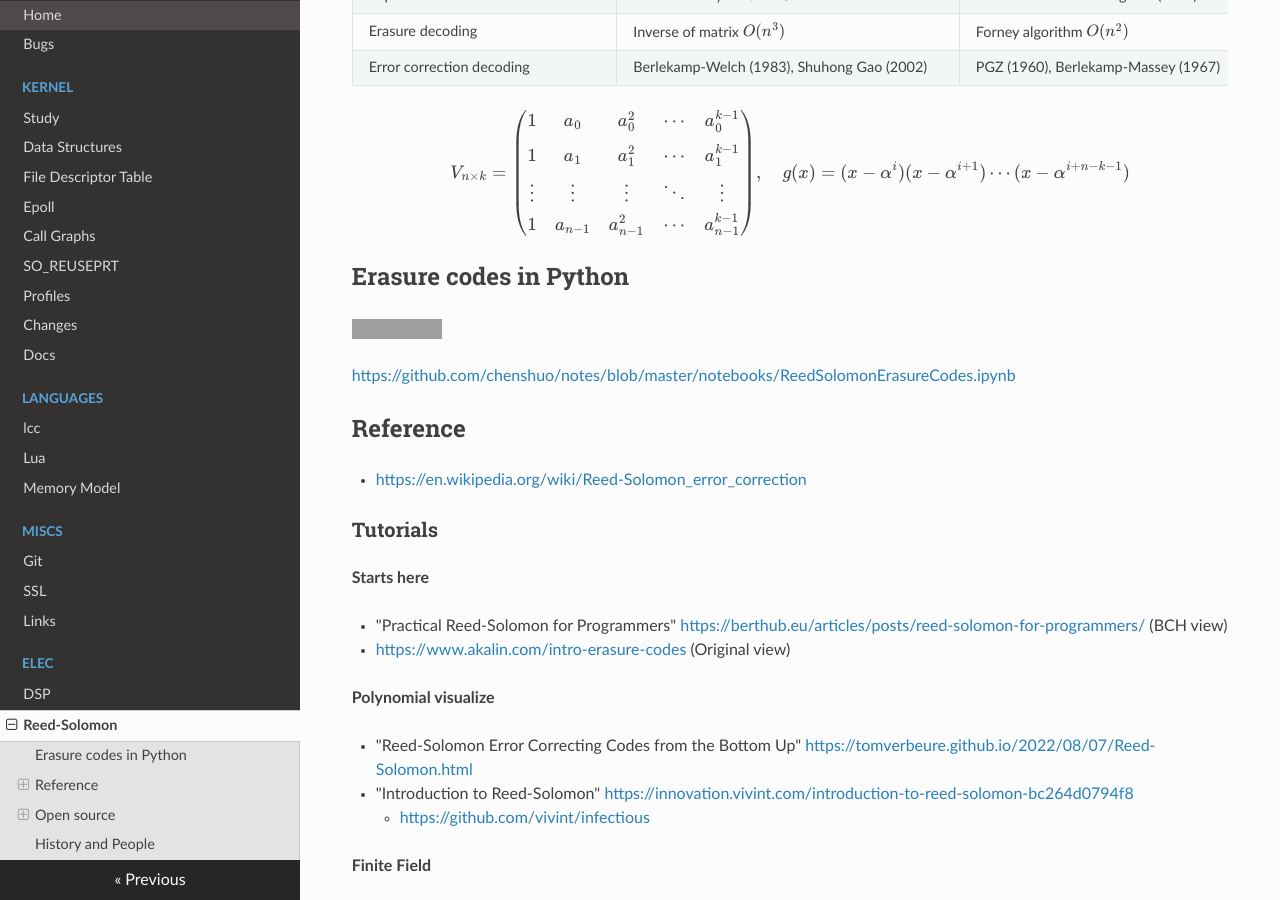
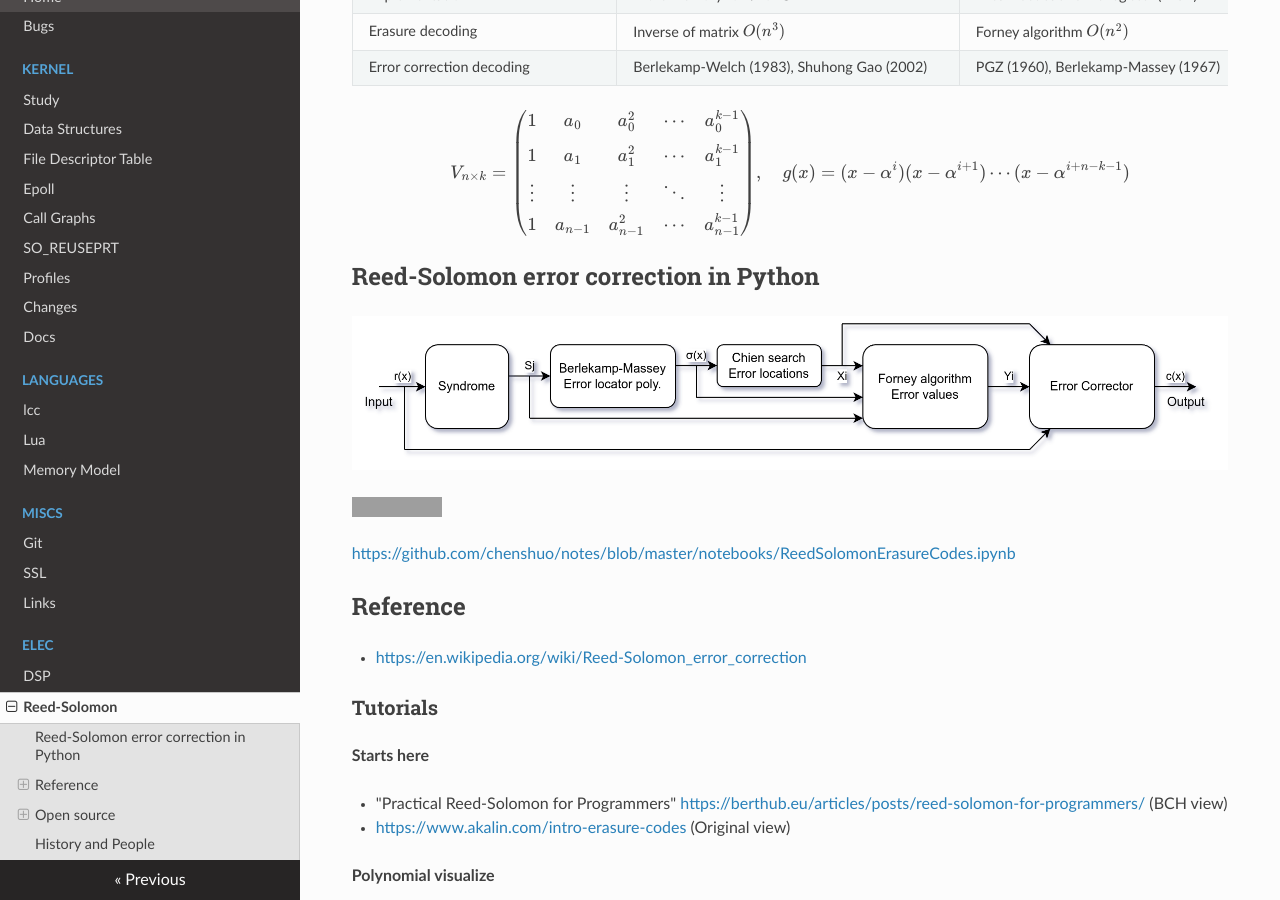
Before and after one commit to chenshuo/notes, an MkDocs documentation site: the page built from docs/reed-solomon.md, in a window 1280 px wide and 900 px high, scrolled down 606 px. Built offline with MkDocs 1.6.1, drawn with Linux system fonts in a browser that asks for light colours; nearby versions of some CDN libraries; formulas are drawn with MathJax 3; grey boxes are pictures that could not be loaded.

Commit message:
Update ReedSolomonErasureCodes.ipynb

```diff
--- a/docs/reed-solomon.md
+++ b/docs/reed-solomon.md
@@ -19,7 +19,9 @@ It seems to me, BCH view is most common used (QR codes, CD/DVD, FEC in communica
 $$V_{n\times k} = \begin{pmatrix}  1 & a_0 & a_0^2 & \cdots & a_0^{k-1} \\[1mm]  1 & a_1 & a_1^2 & \cdots & a_1^{k-1} \\ \vdots & \vdots & \vdots & \ddots & \vdots \\ 1 & a_{n-1} & a_{n-1}^2 & \cdots & a_{n-1}^{k-1} \end{pmatrix}, \quad g(x) = (x-\alpha^i)(x-\alpha^{i+1})\cdots (x-\alpha^{i+n-k-1})$$
 
 
-## Erasure codes in Python
+## Reed-Solomon error correction in Python
+
+![decoder](decoder.png)
 
 [![Open In Colab](https://colab.research.google.com/assets/colab-badge.svg)](https://colab.research.google.com/github/chenshuo/notes/blob/master/notebooks/ReedSolomonErasureCodes.ipynb)
 
```
Also changed, not shown: docs/reed-solomon/decoder.png (added), 1 other file.
